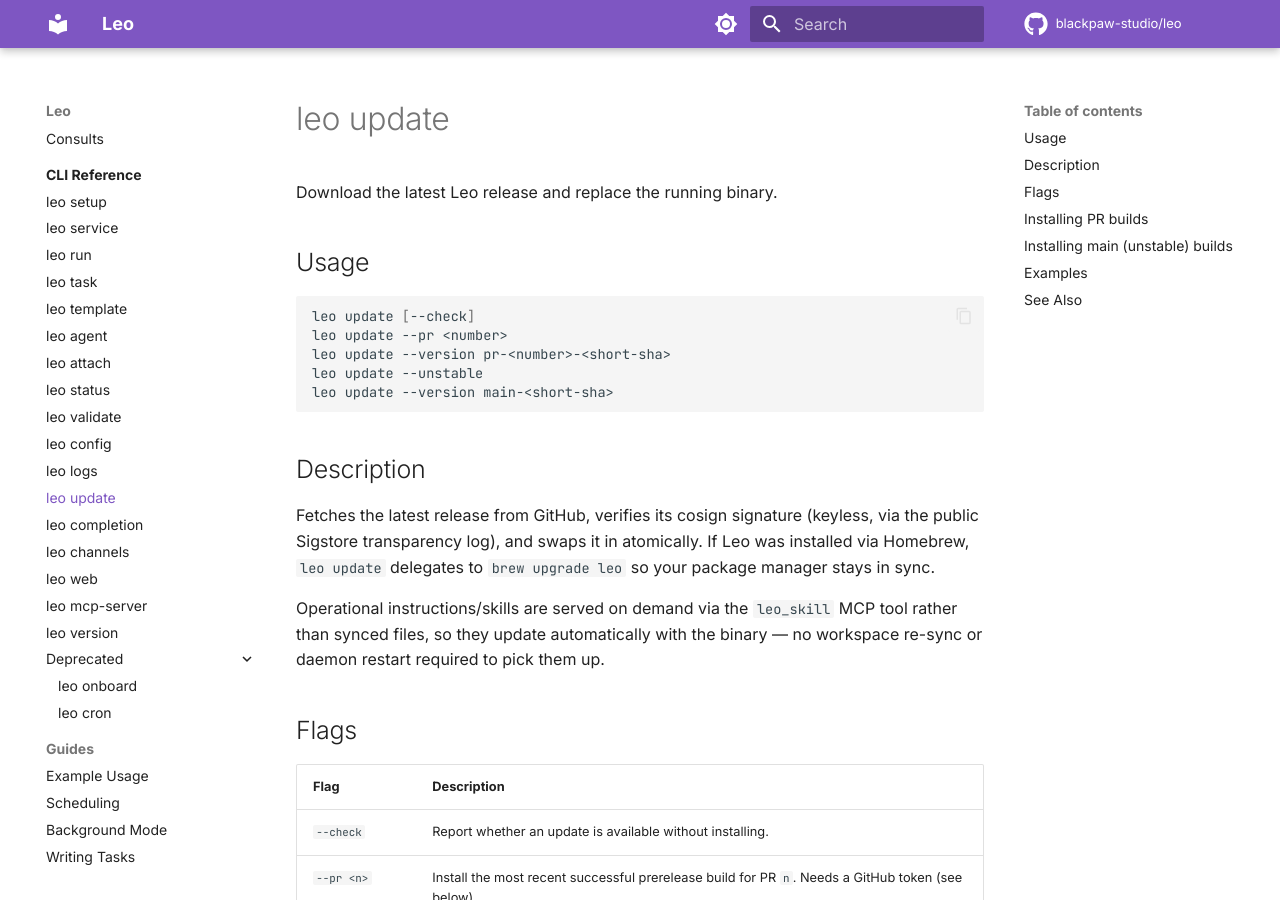
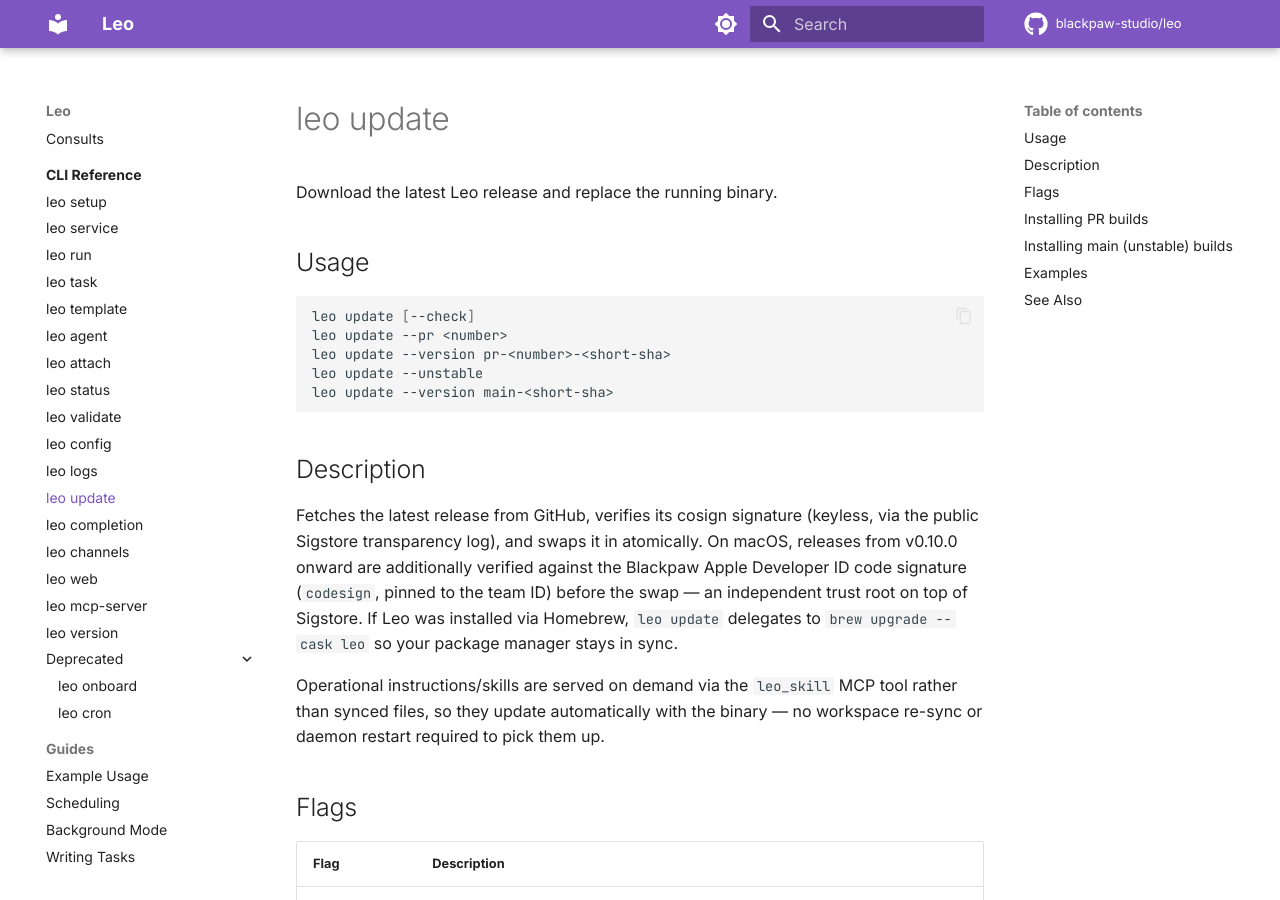
Before and after one commit to blackpaw-studio/leo, an MkDocs documentation site: the page built from docs/cli/update.md, in a window 1280 px wide and 900 px high. Built offline with MkDocs 1.6.1 and Material for MkDocs 9.7.7, drawn with Linux system fonts in a browser that asks for light colours; comment, search, counter and statistics services are not loaded.

Commit message:
docs: install/upgrade commands use brew cask; note Apple signature check
Claude-Session: https://claude.ai/code/session_0157Eq72SAZEexYvjgNHCYLw

```diff
--- a/docs/cli/update.md
+++ b/docs/cli/update.md
@@ -14,7 +14,7 @@ leo update --version main-<short-sha>
 
 ## Description
 
-Fetches the latest release from GitHub, verifies its cosign signature (keyless, via the public Sigstore transparency log), and swaps it in atomically. If Leo was installed via Homebrew, `leo update` delegates to `brew upgrade leo` so your package manager stays in sync.
+Fetches the latest release from GitHub, verifies its cosign signature (keyless, via the public Sigstore transparency log), and swaps it in atomically. On macOS, releases from v0.10.0 onward are additionally verified against the Blackpaw Apple Developer ID code signature (`codesign`, pinned to the team ID) before the swap — an independent trust root on top of Sigstore. If Leo was installed via Homebrew, `leo update` delegates to `brew upgrade --cask leo` so your package manager stays in sync.
 
 Operational instructions/skills are served on demand via the `leo_skill` MCP tool rather than synced files, so they update automatically with the binary — no workspace re-sync or daemon restart required to pick them up.
 
```
Also changed, not shown: README.md (+2 -2 lines), docs/getting-started/index.md (+1 -1 lines), docs/getting-started/installation.md (+2 -2 lines), docs/index.md (+1 -1 lines).
